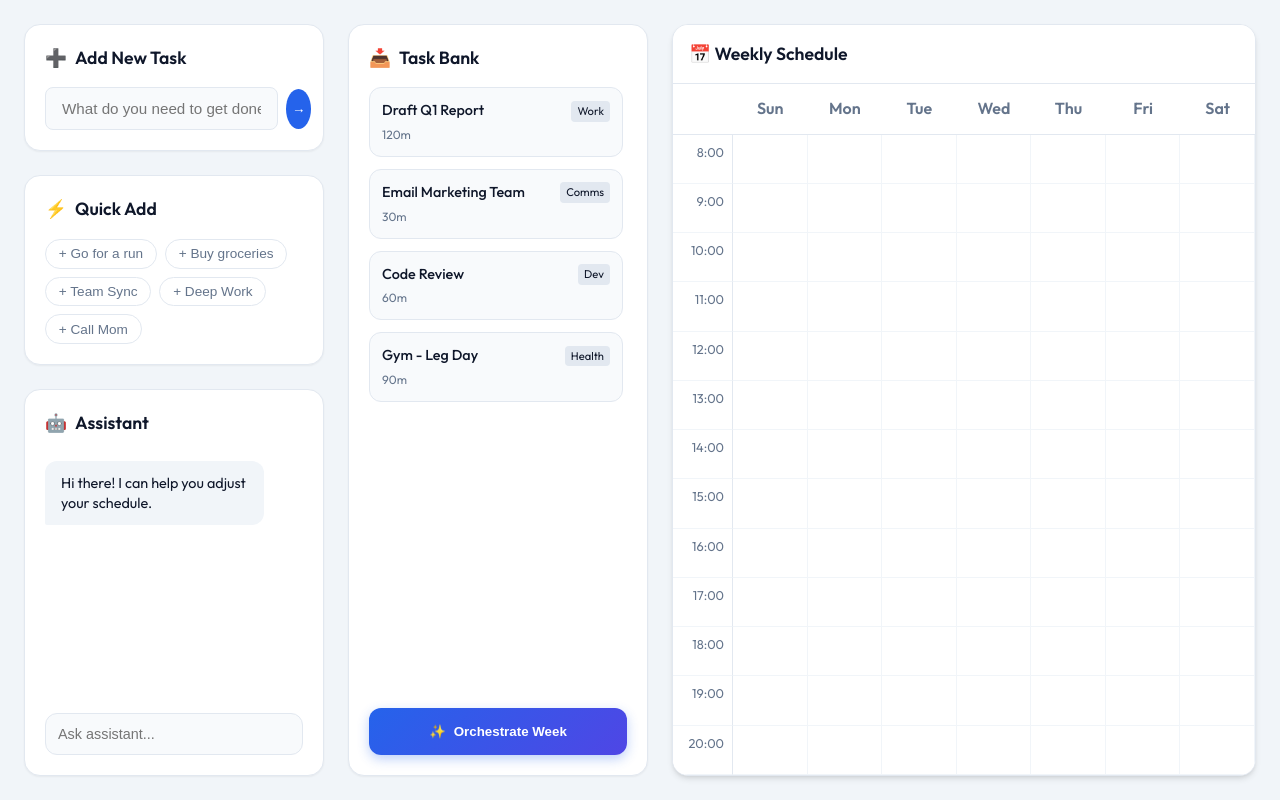
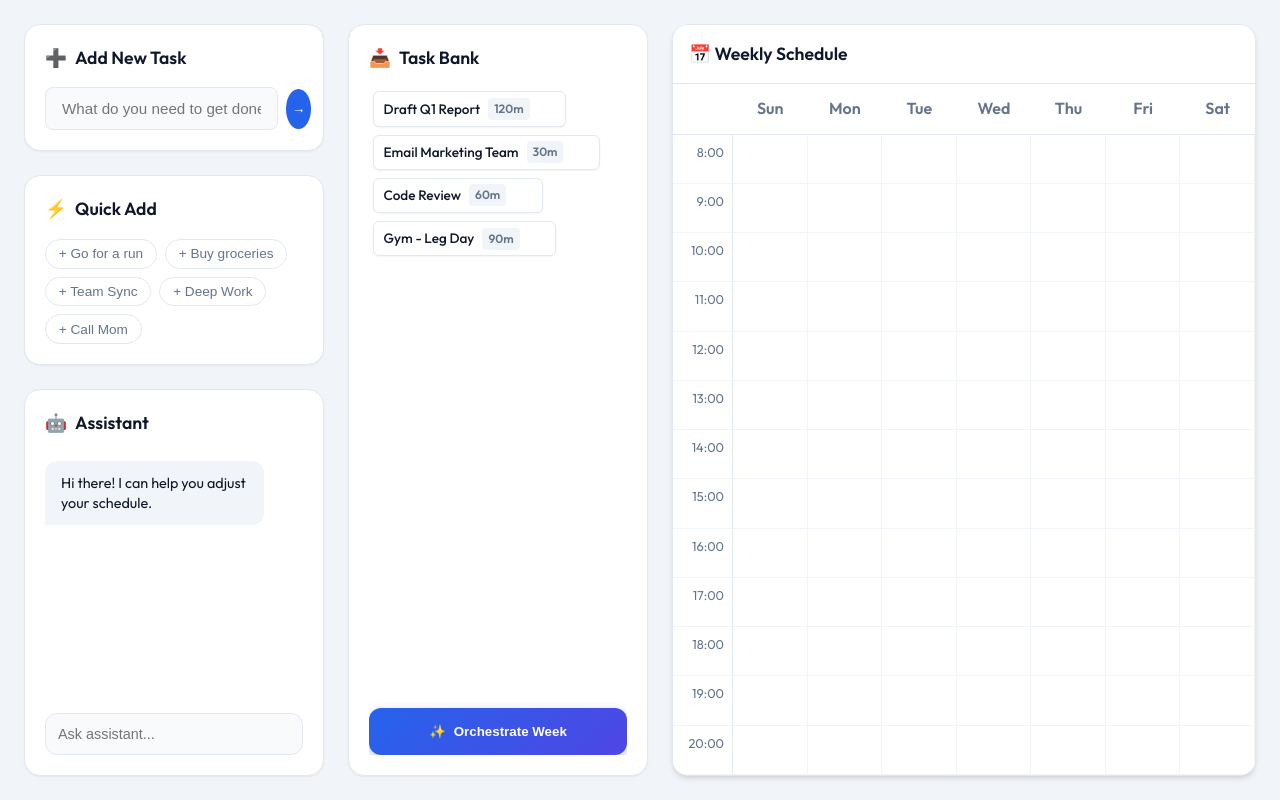
Before and after one commit to danish259g/AI_planner_and_scheduler, a React app in the folder frontend/: page / in a window 1280 px wide. Built offline with nearby package versions, Linux system fonts and the light colour scheme; the HTML template or start-up script is replaced by a standard one.

Commit message:
added delete support and smaller chips

```diff
--- a/frontend/src/App.css
+++ b/frontend/src/App.css
@@ -139,59 +139,102 @@ h3 {
   height: 100%;
 }
 
-.bank-list {
-  flex: 1;
-  overflow-y: auto;
+/* Task Bank Layout */
+.task-bank-content {
   display: flex;
   flex-direction: column;
-  gap: 0.75rem;
-  padding-right: 0.25rem;
+  height: 100%;
+  overflow: hidden;
+  /* Prevent parent scroll */
 }
 
-.bank-card {
-  background: #f8fafc;
-  border: 1px solid var(--color-border);
-  padding: 0.75rem;
-  border-radius: var(--radius-md);
-  cursor: grab;
-  transition: all 0.2s;
+.task-grid {
   display: flex;
-  flex-direction: column;
-  gap: 0.25rem;
+  flex-wrap: wrap;
+  align-content: flex-start;
+  gap: 0.5rem;
+  overflow-y: auto;
+  flex: 1;
+  padding: 0.25rem;
 }
 
-.bank-card:hover {
+/* Chip Styling */
+.task-chip {
   background: white;
-  border-color: var(--color-primary);
-  box-shadow: var(--shadow-sm);
-  transform: translateY(-2px);
+  border: 1px solid var(--color-border);
+  border-radius: 6px;
+  /* Slightly squarer than pill for task context */
+  padding: 0.35rem 0.6rem;
+  display: inline-flex;
+  align-items: center;
+  gap: 0.5rem;
+  font-size: 0.85rem;
+  cursor: grab;
+  transition: all 0.2s ease;
+  max-width: 100%;
+  box-shadow: 0 1px 2px rgba(0, 0, 0, 0.05);
 }
 
-.bank-card-header {
-  display: flex;
-  justify-content: space-between;
-  align-items: center;
+.task-chip:hover {
+  border-color: var(--color-primary);
+  transform: translateY(-1px);
+  box-shadow: 0 2px 4px rgba(0, 0, 0, 0.05);
 }
 
-.bank-card-title {
+.task-chip-title {
   font-weight: 500;
-  font-size: 0.9rem;
+  color: var(--text-primary);
+  white-space: nowrap;
+  overflow: hidden;
+  text-overflow: ellipsis;
+  max-width: 180px;
 }
 
-.bank-card-tag {
-  font-size: 0.7rem;
-  background: #e2e8f0;
+.task-chip-time {
+  font-size: 0.75rem;
+  font-weight: 600;
+  color: var(--text-secondary);
+  background: #f1f5f9;
   padding: 2px 6px;
   border-radius: 4px;
+  white-space: nowrap;
 }
 
-.bank-card-time {
-  font-size: 0.75rem;
-  color: var(--text-secondary);
+/* Delete Button */
+.chip-delete-btn {
+  background: transparent;
+  color: #94a3b8;
+  border: none;
+  border-radius: 4px;
+  width: 18px;
+  height: 18px;
+  display: flex;
+  align-items: center;
+  justify-content: center;
+  font-size: 14px;
+  line-height: 1;
+  cursor: pointer;
+  margin-left: auto;
+  /* Push to right if we want, or just gap */
+  opacity: 0;
+  transition: all 0.2s;
 }
 
+.chip-delete-btn:hover {
+  background: #fee2e2;
+  color: #ef4444;
+}
+
+.task-chip:hover .chip-delete-btn {
+  opacity: 1;
+}
+
+/* Bottom Button */
 .orchestrate-container {
-  margin-top: 1rem;
+  margin-top: auto;
+  padding-top: 1rem;
+  border-top: 1px solid transparent;
+  /* Optional divider */
 }
 
 .orchestrate-btn {
--- a/frontend/src/App.jsx
+++ b/frontend/src/App.jsx
@@ -32,6 +32,10 @@ function App() {
       duration_mins: task.duration_mins,
       tag: task.tag
     }]);
+  };
+
+  const handleDeleteTask = (taskId) => {
+    setTasks(prev => prev.filter(t => t.id !== taskId));
   };
 
   return (
@@ -71,7 +75,7 @@ function App() {
           <h3>
             <span>📥</span> Task Bank
           </h3>
-          <TaskBank tasks={tasks} />
+          <TaskBank tasks={tasks} onDeleteTask={handleDeleteTask} />
         </div>
       </section>
 
--- a/frontend/src/components/TaskBank.jsx
+++ b/frontend/src/components/TaskBank.jsx
@@ -1,6 +1,6 @@
 import React, { useState } from 'react';
 
-export default function TaskBank({ tasks }) {
+export default function TaskBank({ tasks, onDeleteTask }) {
 
     const handleDragStart = (e, id) => {
         // In a real app, set drag data
@@ -9,19 +9,26 @@ export default function TaskBank({ tasks }) {
 
     return (
         <div className="task-bank-content">
-            <div className="bank-list">
+            <div className="task-grid">
                 {tasks.map(task => (
                     <div
                         key={task.id}
-                        className="bank-card"
+                        className="task-chip"
                         draggable
                         onDragStart={(e) => handleDragStart(e, task.id)}
+                        title={`Tag: ${task.tag}`}
                     >
-                        <div className="bank-card-header">
-                            <span className="bank-card-title">{task.title}</span>
-                            <span className="bank-card-tag">{task.tag}</span>
-                        </div>
-                        <span className="bank-card-time">{task.duration_mins}m</span>
+                        <span className="task-chip-title">{task.title}</span>
+                        <span className="task-chip-time">{task.duration_mins}m</span>
+                        <button
+                            className="chip-delete-btn"
+                            onClick={(e) => {
+                                e.stopPropagation();
+                                onDeleteTask(task.id);
+                            }}
+                        >
+                            ×
+                        </button>
                     </div>
                 ))}
             </div>
```
